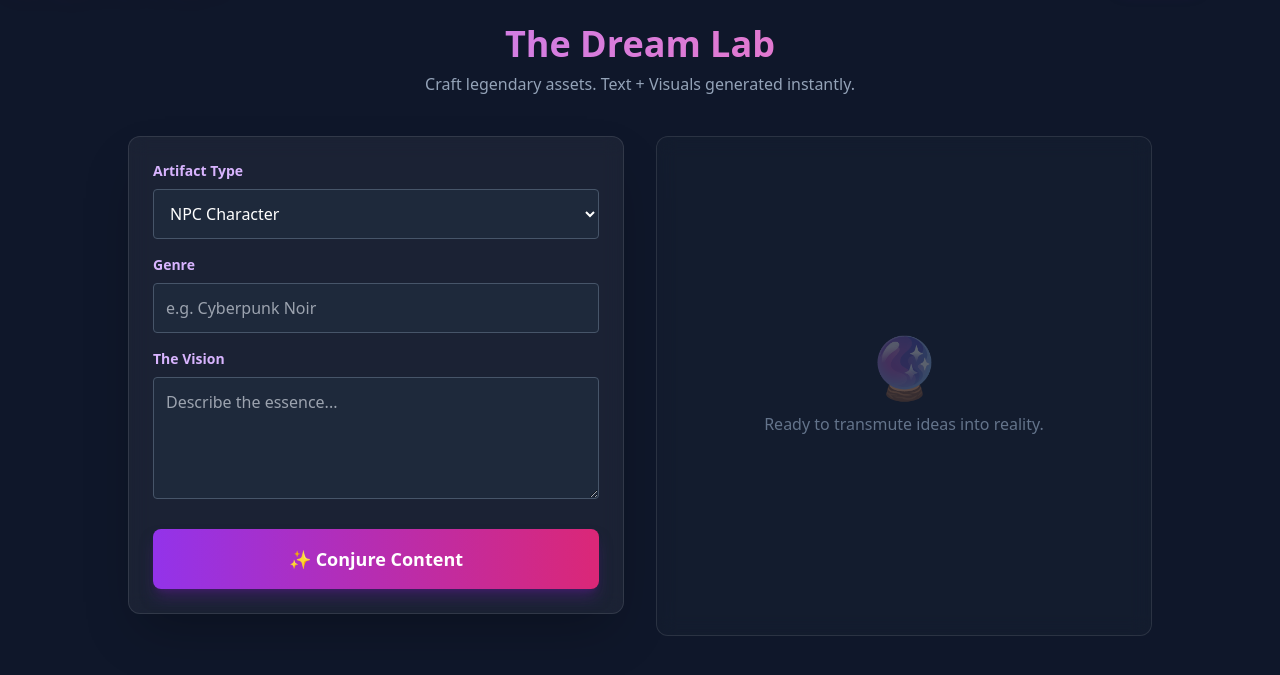
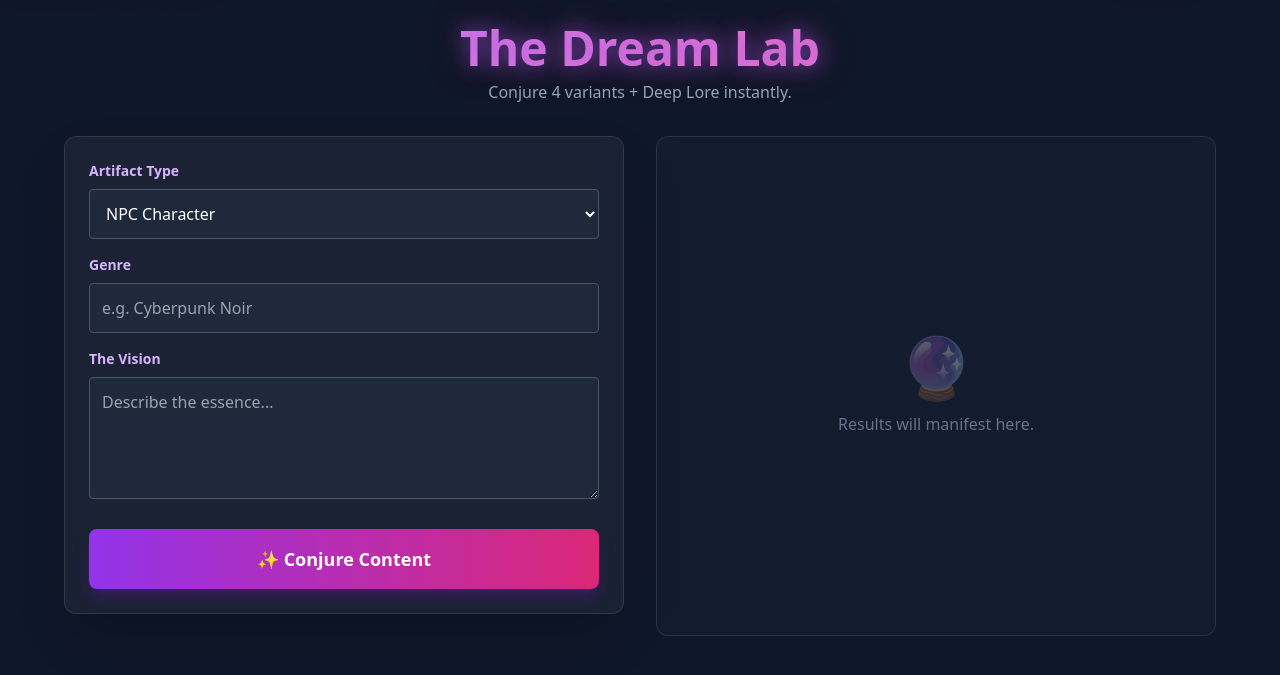
Before and after one commit to Devil-nkp/GameLore-AI, a Flask app: page /generate in a window 1280 px wide. Shown: the part 72-747 px from the top of the page. Run offline with Flask 3, Linux system fonts and the light colour scheme; the visitor is signed in with stand-in values (Sample User, id 1); some libraries are stand-ins or nearby versions.

Commit message:
generate.html

```diff
--- a/templates/generate.html
+++ b/templates/generate.html
@@ -1,16 +1,15 @@
 {% extends "base.html" %}
 {% block content %}
-<div class="max-w-5xl mx-auto" x-data="{ loading: false }">
-    <div class="text-center mb-10">
-        <h1 class="text-4xl font-extrabold mb-2 text-transparent bg-clip-text bg-gradient-to-r from-purple-400 to-pink-400">The Dream Lab</h1>
-        <p class="text-slate-400">Craft legendary assets. Text + Visuals generated instantly.</p>
+<div class="max-w-6xl mx-auto" x-data="{ loading: false }">
+    <div class="text-center mb-8">
+        <h1 class="text-3xl md:text-5xl font-extrabold mb-2 glow-text text-transparent bg-clip-text bg-gradient-to-r from-purple-400 to-pink-400">The Dream Lab</h1>
+        <p class="text-slate-400 text-sm md:text-base">Conjure 4 variants + Deep Lore instantly.</p>
     </div>
 
-    <div class="grid grid-cols-1 md:grid-cols-2 gap-8">
+    <div class="grid grid-cols-1 lg:grid-cols-2 gap-8">
         <div class="glass p-6 rounded-xl shadow-2xl h-fit">
             <form hx-post="/generate"
                   hx-target="#result-area"
-                  hx-indicator="#loading-spinner"
                   @submit="loading = true"
                   hx-on::after-request="loading = false">
 
@@ -34,22 +33,24 @@
                     <textarea name="details" rows="4" placeholder="Describe the essence..." class="w-full bg-slate-800 border border-slate-600 rounded p-3 focus:ring-2 focus:ring-purple-500 outline-none text-white"></textarea>
                 </div>
 
-                <button class="w-full bg-gradient-to-r from-purple-600 to-pink-600 p-4 rounded-lg font-bold text-lg hover:scale-105 transition transform shadow-lg shadow-purple-900/50 text-white">
-                    ✨ Conjure Content
+                <button class="w-full bg-gradient-to-r from-purple-600 to-pink-600 p-4 rounded-lg font-bold text-lg hover:scale-105 transition transform shadow-lg shadow-purple-900/50 text-white disabled:opacity-50" :disabled="loading">
+                    <span x-show="!loading">✨ Conjure Content</span>
+                    <span x-show="loading">Weaving Magic...</span>
                 </button>
             </form>
         </div>
 
-        <div class="glass p-6 rounded-xl flex flex-col justify-center items-center min-h-[500px] relative overflow-hidden bg-slate-800/30">
-            <div x-show="loading" x-transition.opacity class="absolute inset-0 flex flex-col items-center justify-center bg-slate-900/90 z-10">
+        <div class="glass p-6 rounded-xl flex flex-col min-h-[500px] relative overflow-hidden bg-slate-800/30">
+
+            <div x-show="loading" class="absolute inset-0 flex flex-col items-center justify-center bg-slate-900/95 z-20">
                 <div class="w-16 h-16 border-4 border-purple-500 border-t-transparent rounded-full animate-spin mb-4"></div>
-                <p class="text-purple-300 animate-pulse">Weaving Timeline & Painting Assets...</p>
+                <p class="text-purple-300 animate-pulse font-bold">Summoning multiple timelines...</p>
             </div>
 
-            <div id="result-area" class="w-full h-full flex items-center justify-center">
-                <div class="text-center text-slate-500">
+            <div id="result-area" class="w-full h-full">
+                <div class="flex flex-col items-center justify-center h-full text-slate-500">
                     <div class="text-6xl mb-4 opacity-30">🔮</div>
-                    <p>Ready to transmute ideas into reality.</p>
+                    <p>Results will manifest here.</p>
                 </div>
             </div>
         </div>
```
